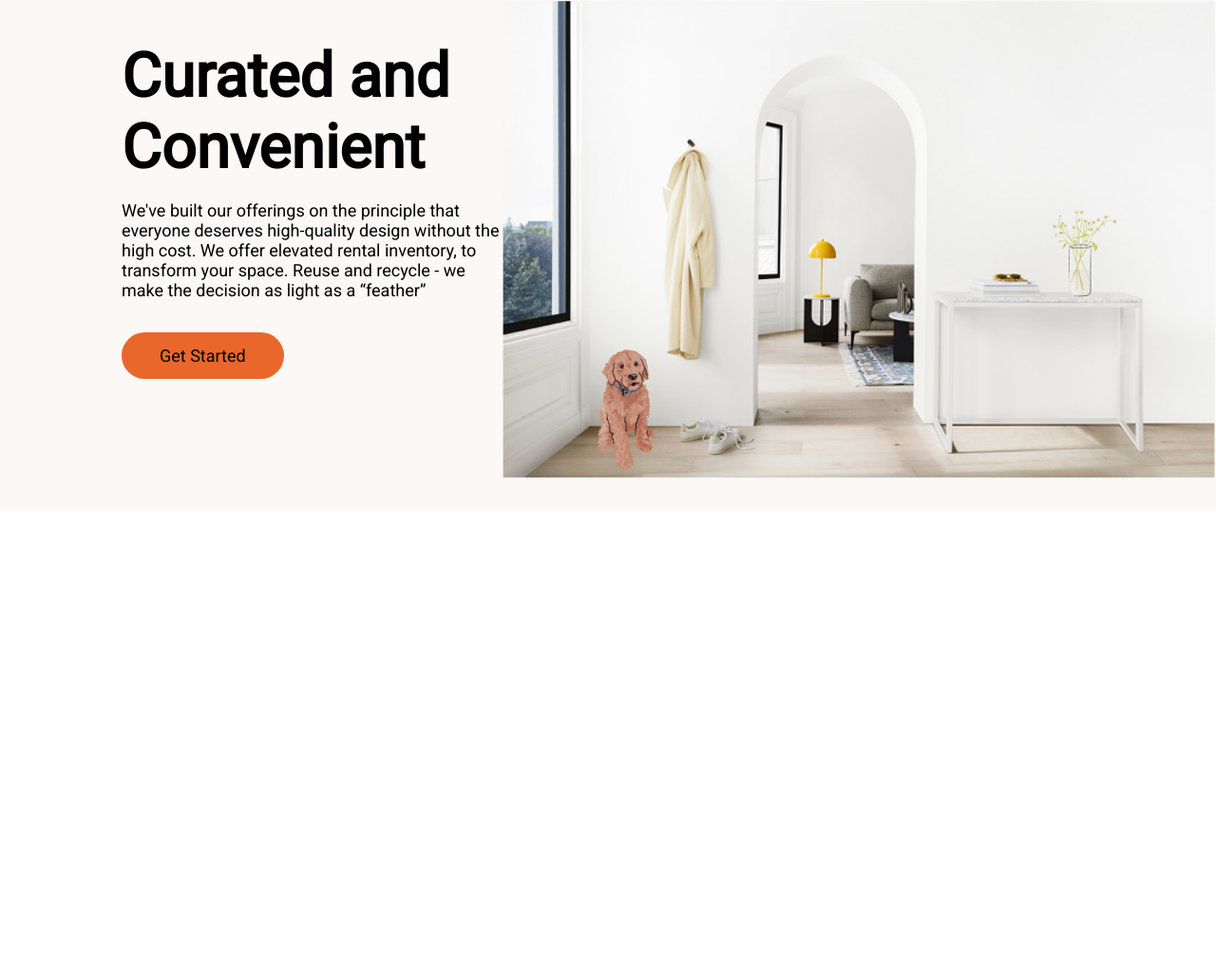
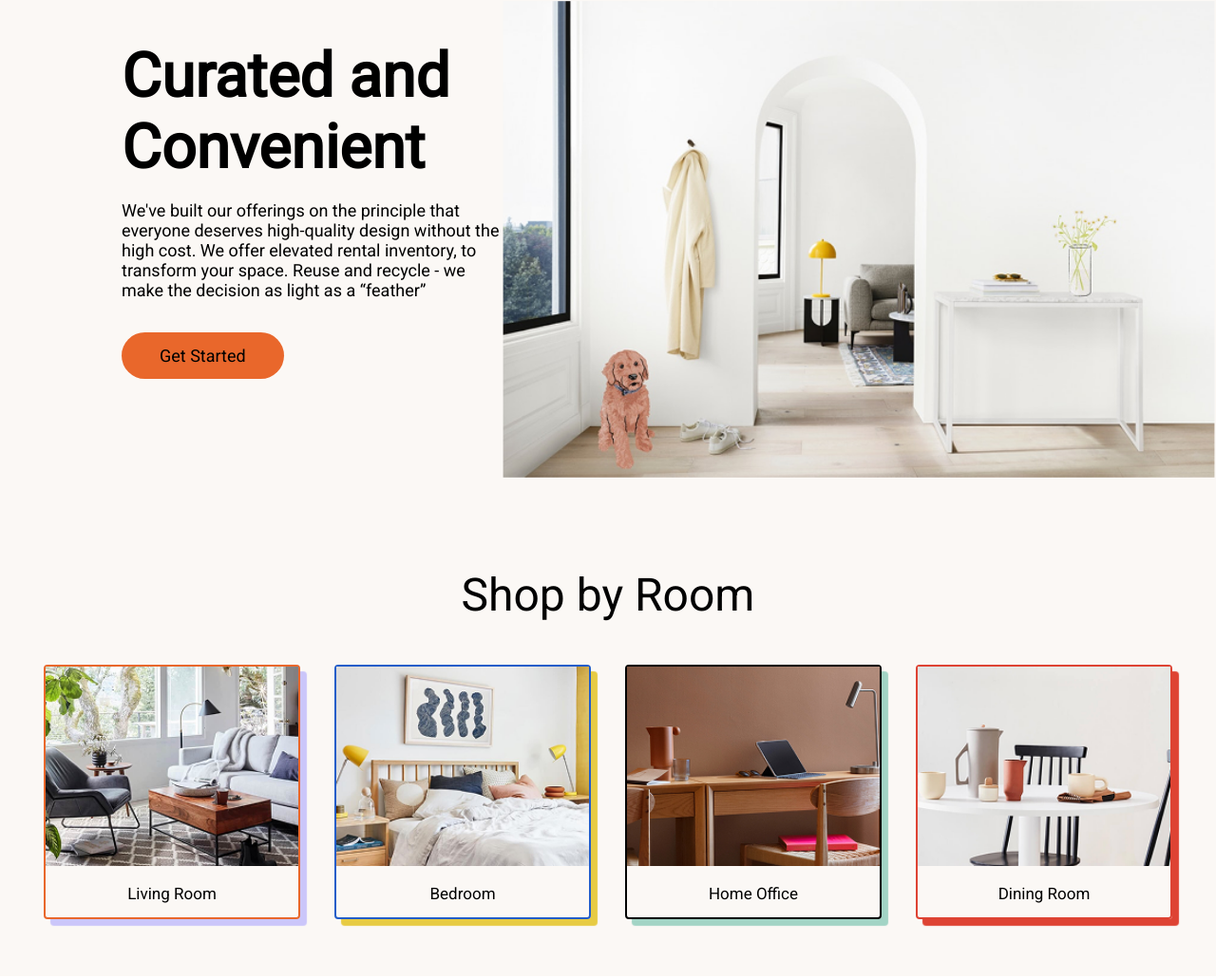
Before and after one commit to kalgo4444/feather, a website: page index.html in a window 1280 px wide. Shown: the part 100-1131 px from the top of the page at 95% size. Drawn offline with Linux system fonts and the light colour scheme.

Commit message:
add section shop

```diff
--- a/assets/src/scss/_global.scss
+++ b/assets/src/scss/_global.scss
@@ -12,7 +12,6 @@
 img {
     max-width: 100%;
     max-height: 100%;
-    display: block;
 }
 a {
     text-decoration: none;
@@ -36,6 +35,14 @@ input {
     padding-left: 20px;
     padding-right: 20px;
 }
+.shContainer {
+    max-width: 1228px;
+    width: 100%;
+    margin-left: auto;
+    margin-right: auto;
+    padding-left: 20px;
+    padding-right: 20px;
+}
 .btnSections {
     font-size: 18px;
     padding: 14px 40px;
--- /dev/null
+++ b/assets/src/scss/_shop.scss
@@ -0,0 +1,64 @@
+.shop {
+    background: $bgMain;
+    padding: 60px 0;
+    p {
+        font-size: 48px;
+        text-align: center;
+    }
+    &__wrapper {
+        display: grid;
+        grid-template-columns: repeat(4, 1fr);
+        gap: 36px;
+    }
+    &__card {
+        border-radius: 4px;
+        margin-top: 45px;
+        &:first-child {
+            border: 2px solid #e9672b;
+            box-shadow: 7px 7px 1px #cbc6fa;
+        }
+        &:nth-child(2) {
+            border: 2px solid #225dc9;
+            box-shadow: 7px 7px 1px #e7cb43;
+        }
+        &:nth-child(3) {
+            border: 2px solid #000;
+            box-shadow: 7px 7px 1px #a2d4c5;
+        }
+        &:last-child {
+            border: 2px solid #de4333;
+            box-shadow: 7px 7px 1px #de4333;
+        }
+        img {
+            width: 100%;
+        }
+        span {
+            font-size: 17px;
+            padding: 15px 0;
+            display: block;
+            text-align: center;
+        }
+    }
+}
+
+@media (max-width: 900px) {
+    .shop {
+        p{
+            font-size: 2.5rem;
+        }
+        &__wrapper {
+            grid-template-columns: repeat(2, 1fr);
+        }
+    }
+}
+@media (max-width: 450px) {
+    .shop {
+        p{
+            font-size: 2.5rem;
+        }
+        &__wrapper {
+            grid-template-columns: 1fr;
+            gap: 10px;
+        }
+    }
+}
--- a/assets/src/scss/main.scss
+++ b/assets/src/scss/main.scss
@@ -2,3 +2,4 @@
 @import "global";
 @import "header";
 @import "hero";
+@import "shop";
--- a/index.html
+++ b/index.html
@@ -94,6 +94,30 @@
                 </div>
                 <img src="./assets/images/heroImg.png" alt="" />
             </section>
+            <section class="shop">
+                <div class="shContainer">
+                    <p>Shop by Room</p>
+                    <div class="shop__wrapper">
+                        <article class="shop__card">
+                            <img src="./assets/images/shopCard1.png" alt="" />
+                            <span>Living Room</span>
+                        </article>
+                        <article class="shop__card">
+                            <img src="./assets/images/shopCard2.png" alt="" />
+                            <span>Bedroom</span>
+                        </article>
+                        <article class="shop__card">
+                            <img src="./assets/images/shopCard3.png" alt="" />
+                            <span>Home Office</span>
+                        </article>
+                        <article class="shop__card">
+                            <img src="./assets/images/shopCard4.png" alt="" />
+                            <span>Dining Room</span>
+                        </article>
+                    </div>
+                </div>
+            </section>
+
         </main>
     </body>
 </html>
```
Also changed, not shown: assets/images/shopCard1.png (added), assets/images/shopCard2.png (added), assets/images/shopCard3.png (added), assets/images/shopCard4.png (added), assets/src/css/min.style.css, 2 other files.
